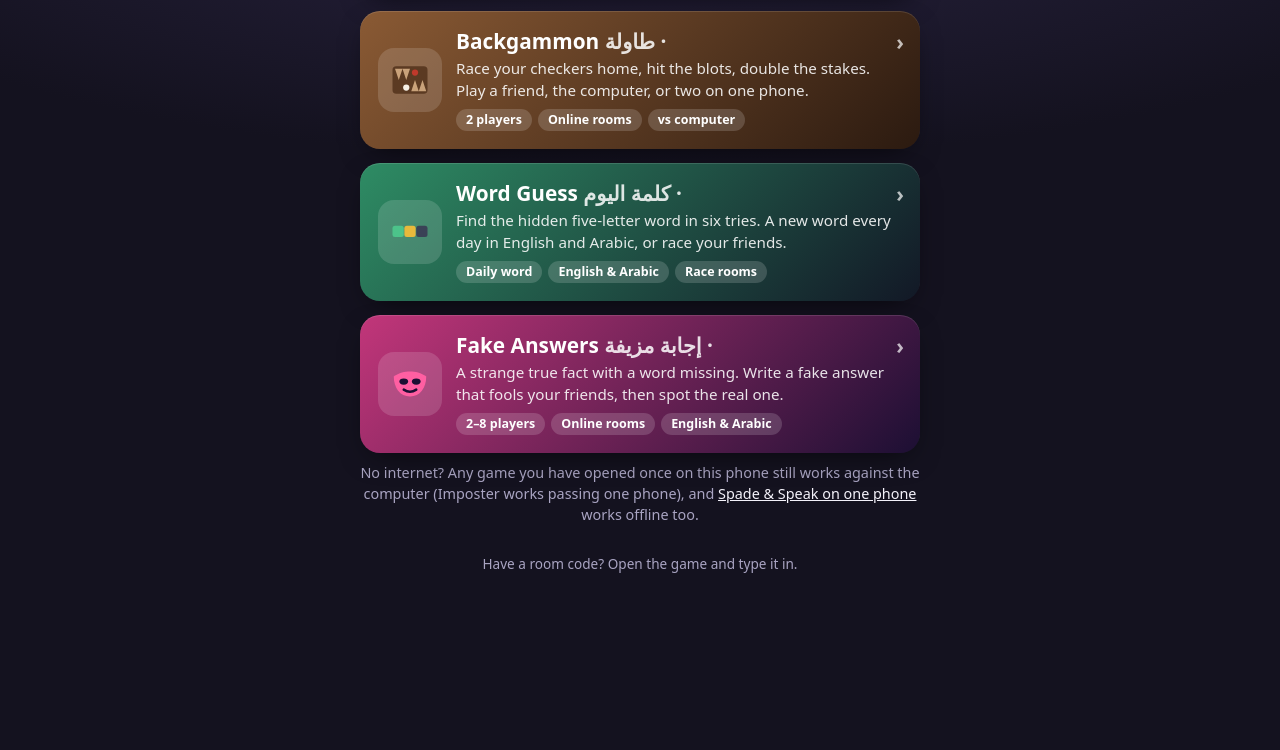
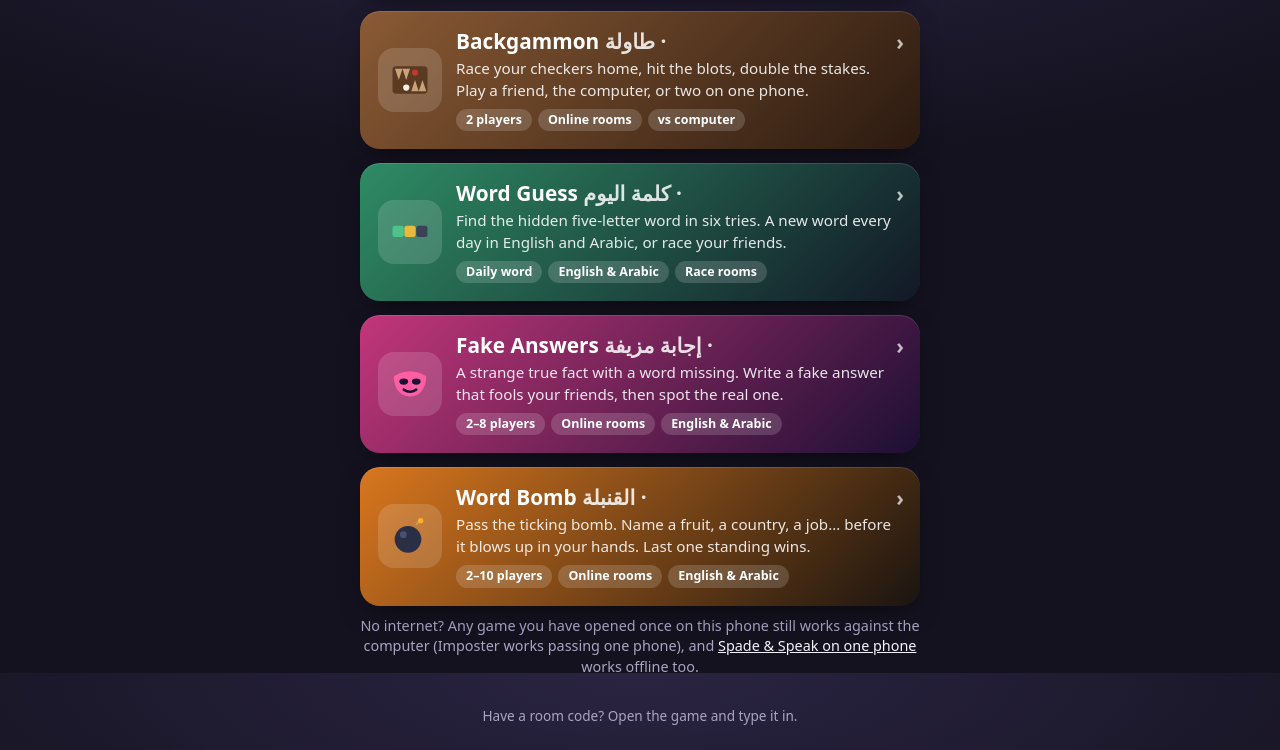
Before and after one commit to libyan11/libyan11.github.io, a plain HTML site: page index.html in a window 1280 px wide. Shown: the part 3327-4077 px from the top of the page. Before the commit the page ends 3925 px from the top, so only its background shows below. Drawn offline with Linux system fonts and the light colour scheme.

Commit message:
Add Word Bomb to the hub, the wheel and Game Night
Co-Authored-By: Claude Opus 5.5 <noreply@anthropic.com>

```diff
--- a/index.html
+++ b/index.html
@@ -5,7 +5,7 @@
 <script>if("serviceWorker"in navigator&&location.protocol==="https:")addEventListener("load",function(){navigator.serviceWorker.register("sw.js").catch(function(){})})</script>
 <meta name="viewport" content="width=device-width, initial-scale=1, viewport-fit=cover">
 <title>Game Night</title>
-<meta name="description" content="Free party and card games to play with friends on your phones: Spade & Speak, President & Peasant, Grand Tour Tycoon, Ludo, Dominoes, Liar's Dice, Four in a Row, Checkers, Dots and Boxes, Mancala, Imposter, Closest Guess, Code Breaker, Memory Match, Trivia, the Letter Game, Clue Cards, Draw & Guess, Crazy Eights, Mafia, Backgammon, Word Guess and Fake Answers. No accounts, no downloads.">
+<meta name="description" content="Free party and card games to play with friends on your phones: Spade & Speak, President & Peasant, Grand Tour Tycoon, Ludo, Dominoes, Liar's Dice, Four in a Row, Checkers, Dots and Boxes, Mancala, Imposter, Closest Guess, Code Breaker, Memory Match, Trivia, the Letter Game, Clue Cards, Draw & Guess, Crazy Eights, Mafia, Backgammon, Word Guess, Fake Answers and Word Bomb. No accounts, no downloads.">
 <meta property="og:title" content="Game Night">
 <meta property="og:description" content="Pick a game and play with friends on your phones. No accounts, no downloads.">
 <meta property="og:type" content="website">
@@ -83,6 +83,7 @@ header p { margin: 6px 0 0; color: var(--muted); }
 .backgammon { --c1: #8A5A34; --c2: #2B1A10; }
 .words { --c1: #2E8C64; --c2: #121826; }
 .fake { --c1: #C2367A; --c2: #1C0F33; }
+.bomb { --c1: #D9771E; --c2: #1A1410; }
 
 /* the wheel for when nobody can decide */
 /* Game Night: a playlist of games in one room */
@@ -436,6 +437,15 @@ footer { margin-top: 28px; text-align: center; color: var(--muted); font-size: .
       </div>
       <span class="go" aria-hidden="true">›</span>
     </a>
+    <a class="game bomb" data-game="bomb" data-min="2" data-max="10" data-short="Word Bomb" href="/word-bomb/">
+      <span class="emblem"><svg viewBox="0 0 120 120" aria-hidden="true"><circle cx="54" cy="70" r="40" fill="#2A2F45"/><circle cx="40" cy="56" r="10" fill="#4A5274"/><path d="M80 24c6-8 10-10 12-10" stroke="#C9A27A" stroke-width="5" fill="none" stroke-linecap="round"/><circle cx="92" cy="14" r="8" fill="#FFB020"/></svg></span>
+      <div>
+        <h2>Word Bomb <span dir="rtl" lang="ar" style="font-weight:700;opacity:.85">· القنبلة</span></h2>
+        <p>Pass the ticking bomb. Name a fruit, a country, a job… before it blows up in your hands. Last one standing wins.</p>
+        <span class="chips"><span>2–10 players</span><span>Online rooms</span><span>English &amp; Arabic</span></span>
+      </div>
+      <span class="go" aria-hidden="true">›</span>
+    </a>
   </nav>
 
   <p class="extra">No internet? Any game you have opened once on this phone still works against the computer (Imposter works passing one phone), and <a href="/spade-and-speak/play/">Spade &amp; Speak on one phone</a> works offline too.</p>
@@ -555,7 +565,7 @@ footer { margin-top: 28px; text-align: center; color: var(--muted); font-size: .
   document.addEventListener('keydown', function (e) { if (e.key === 'Escape' && !$('wheelModal').hidden) close(); if (e.key === 'Escape' && !$('nightModal').hidden) $('nightModal').hidden = true; });
 
   /* ---- Game Night: host picks games and rounds; friends join with the code ---- */
-  var NIGHT_GAMES = ['fake', 'mafia', 'backgammon', 'words', 'draw', 'eights', 'trivia', 'letters', 'cluecards', 'imposter', 'closest', 'liars', 'spade', 'president', 'ludo', 'dominoes', 'four', 'checkers', 'dots', 'mancala', 'codebreaker', 'memory'];
+  var NIGHT_GAMES = ['bomb', 'fake', 'mafia', 'backgammon', 'words', 'draw', 'eights', 'trivia', 'letters', 'cluecards', 'imposter', 'closest', 'liars', 'spade', 'president', 'ludo', 'dominoes', 'four', 'checkers', 'dots', 'mancala', 'codebreaker', 'memory'];
   var PRESETS = {
     party: [['imposter', 2], ['draw', 1], ['trivia', 1], ['cluecards', 1], ['letters', 1]],
     brain: [['four', 2], ['codebreaker', 2], ['checkers', 1], ['mancala', 1]],
--- a/night.js
+++ b/night.js
@@ -26,7 +26,8 @@
     mafia: { name: 'Mafia', path: '/mafia/' },
     backgammon: { name: 'Backgammon', path: '/backgammon/' },
     words: { name: 'Word Guess', path: '/word-guess/' },
-    fake: { name: 'Fake Answers', path: '/fake-answers/' }
+    fake: { name: 'Fake Answers', path: '/fake-answers/' },
+    bomb: { name: 'Word Bomb', path: '/word-bomb/' }
   };
   var RELAYS = [
     ['wss://public.cloud.shiftr.io:443', { username: 'public', password: 'public' }],
```
